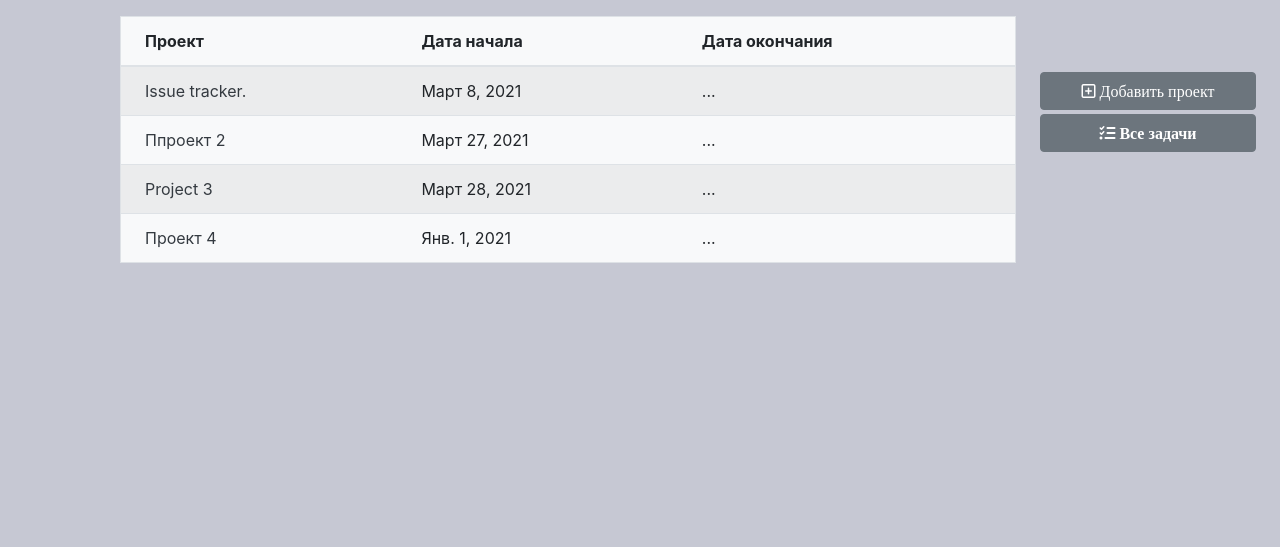
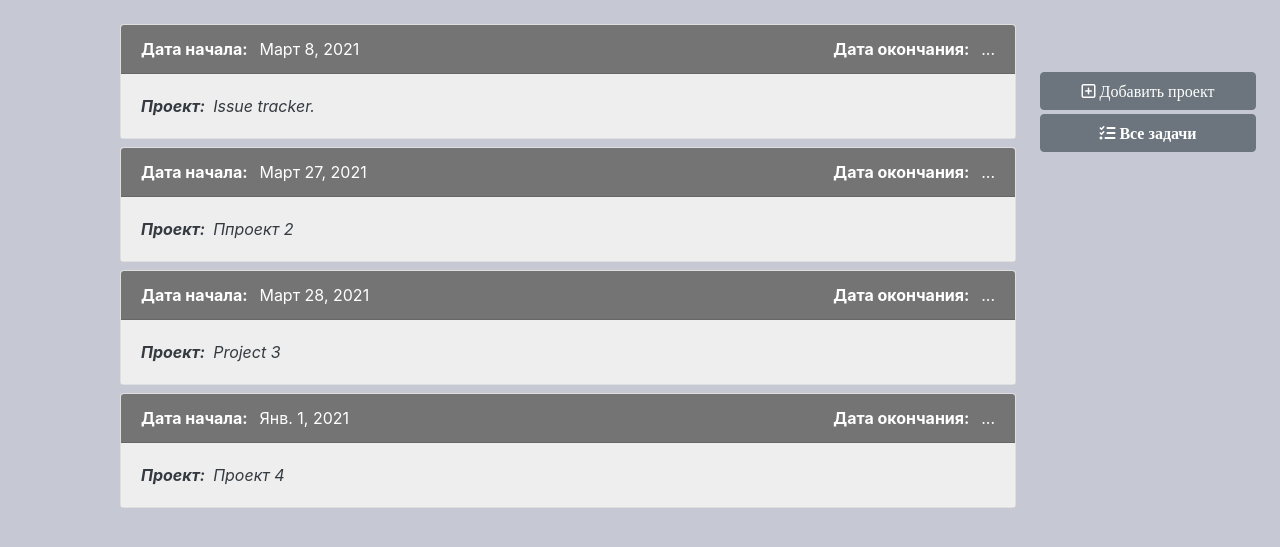
Before and after one commit to nrbksv/issue_tracker, a Django app: page / in a window 1280 px wide. Shown: the top 547 px of the page. Run offline with Django 3.2, Linux system fonts and the light colour scheme; data comes from the database, SQL or seed files in the repository; some libraries are stand-ins or nearby versions.

Commit message:
Styles updated.

```diff
--- a/issue_tracker/tracker/templates/issues/detail.html
+++ b/issue_tracker/tracker/templates/issues/detail.html
@@ -1,8 +1,7 @@
 {% extends 'base.html' %}
 
 {% block links %}
-    <a href="{% url 'projects-list' %}" class="btn btn-secondary mt-1" style="width: 100%">Проекты</a>
-    <a href="{% url 'issues-list' %}" class="btn btn-secondary mt-1" style="width: 100%"><i class="far fa-list-alt">  Все задачи</i></a>
+    <a href="{% url 'issues-list' %}" class="btn btn-secondary mt-1" style="width: 100%"><i class="fas fa-tasks">   Все задачи</i></a>
     <a href="{% url 'new-issue' %}" class="btn btn-secondary mt-1" style="width: 100%"><i class="far fa-plus-square">  Добавить задачу</i></a>
 {% endblock %}
 
--- a/issue_tracker/tracker/templates/projects/create.html
+++ b/issue_tracker/tracker/templates/projects/create.html
@@ -1,9 +1,4 @@
 {% extends 'card_base.html' %}
-
-{% block links %}
-    <a href="{% url 'projects-list' %}" class="btn btn-secondary mt-1" style="width: 100%">Проекты</a>
-    <a href="{% url 'issues-list' %}" class="btn btn-secondary mt-1" style="width: 100%"><i class="far fa-list-alt">  Все задачи</i></a>
-{% endblock %}
 
 {% block form-header %}
     <h3 class="">Добавить проект</h3>
--- a/issue_tracker/tracker/templates/projects/create_issue.html
+++ b/issue_tracker/tracker/templates/projects/create_issue.html
@@ -1,7 +1,7 @@
 {% extends 'card_base.html' %}
 
 {% block form-header %}
-    <h3 class="">Добавить задачу в проект</h3>
+    <h3 class="">Добавить задачу</h3>
 {% endblock %}
 {% block form %}
     <form action="" method="POST">
--- a/issue_tracker/tracker/templates/projects/list.html
+++ b/issue_tracker/tracker/templates/projects/list.html
@@ -6,26 +6,21 @@
 {% endblock %}
 
 {% block content %}
-    <table class="table table-striped border bg-light">
-      <thead>
-        <tr class="border-0">
-          <th class="pl-4" scope="col">Проект</th>
-          <th scope="col">Дата начала</th>
-          <th scope="col">Дата окончания</th>
-        </tr>
-      </thead>
-      <tbody class="border-0">
-          {% for project in projects %}
-                <tr>
-                  <td class="pl-4">
-                      <a class="text-dark" href="{% url 'project-detail' project.id %}">{{ project.project }}</a>
-                  </td>
-                  <td>{{ project.date_start }}</td>
-                  <td>{% if project.date_finish %}{{ project.date_finish }}{% else %}...{% endif %}</td>
-                </tr>
-          {% empty %}
-          <tr><td>Проектов нет</td></tr>
-          {% endfor %}
-      </tbody>
-    </table>
+      {% for project in projects %}
+            <div class="card mt-2">
+                <div class="card-header d-flex flex-row justify-content-between card-h">
+                    <div><span class="mr-2"><b>Дата начала: </b></span>{{ project.date_start }}</div>
+                    <div><span class="mr-2"><b>Дата окончания: </b></span>
+                        {% if project.date_finish %}{{ project.date_finish }}{% else %}...{% endif %}
+                    </div>
+                </div>
+                <a class="text-dark" href="{% url 'project-detail' project.id %}">
+                    <div class="card-body card-b cb-p">
+                      <p class="card-text font-italic"><b>Проект:</b><span class="ml-2">{{ project.project }}</span></p>
+                    </div>
+                </a>
+            </div>
+      {% empty %}
+      <h2>Проектов нет</h2>
+      {% endfor %}
 {% endblock %}
```
Also changed, not shown: issue_tracker/tracker/templates/issues/list.html (+3 -18 lines), issue_tracker/tracker/templates/partial/list_card.html (added, +15 -0 lines), issue_tracker/tracker/templates/projects/detail.html (+4 -17 lines), issue_tracker/tracker/static/css/styles.css (line endings or trailing spaces).
